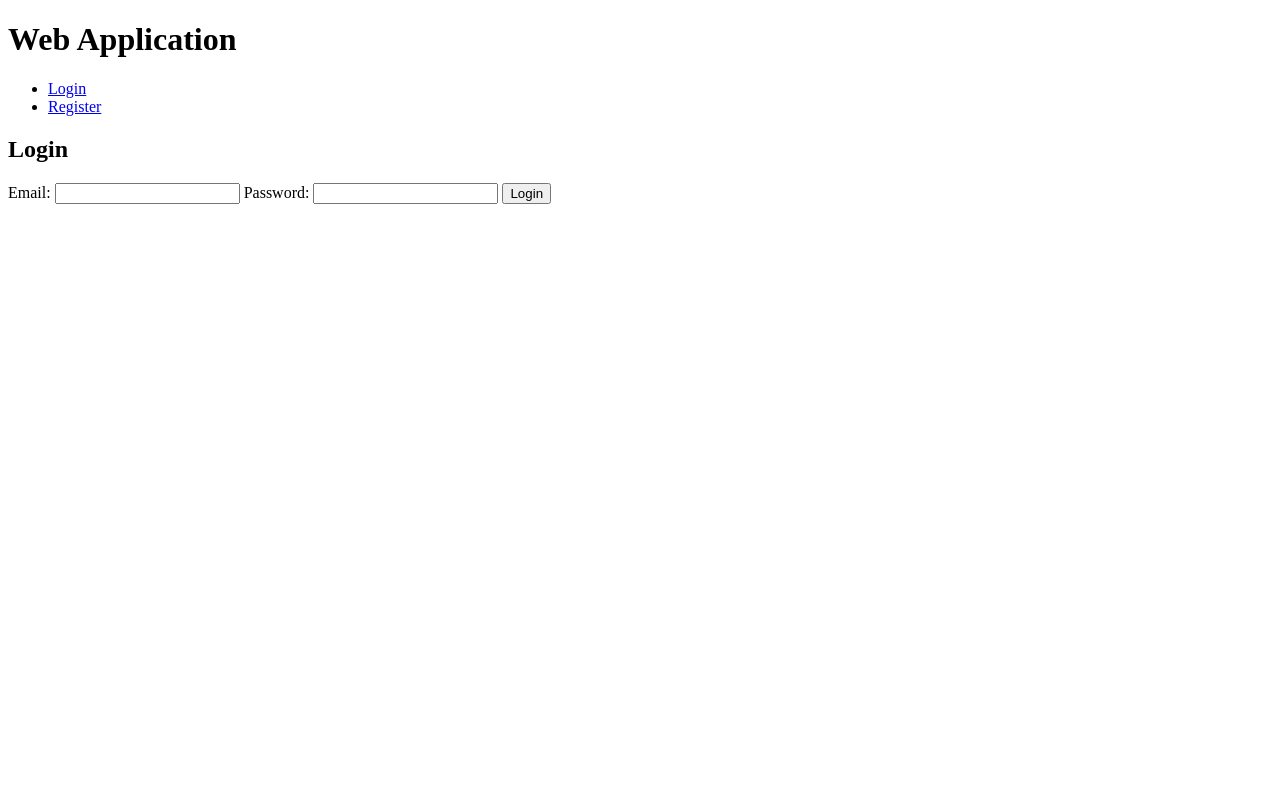
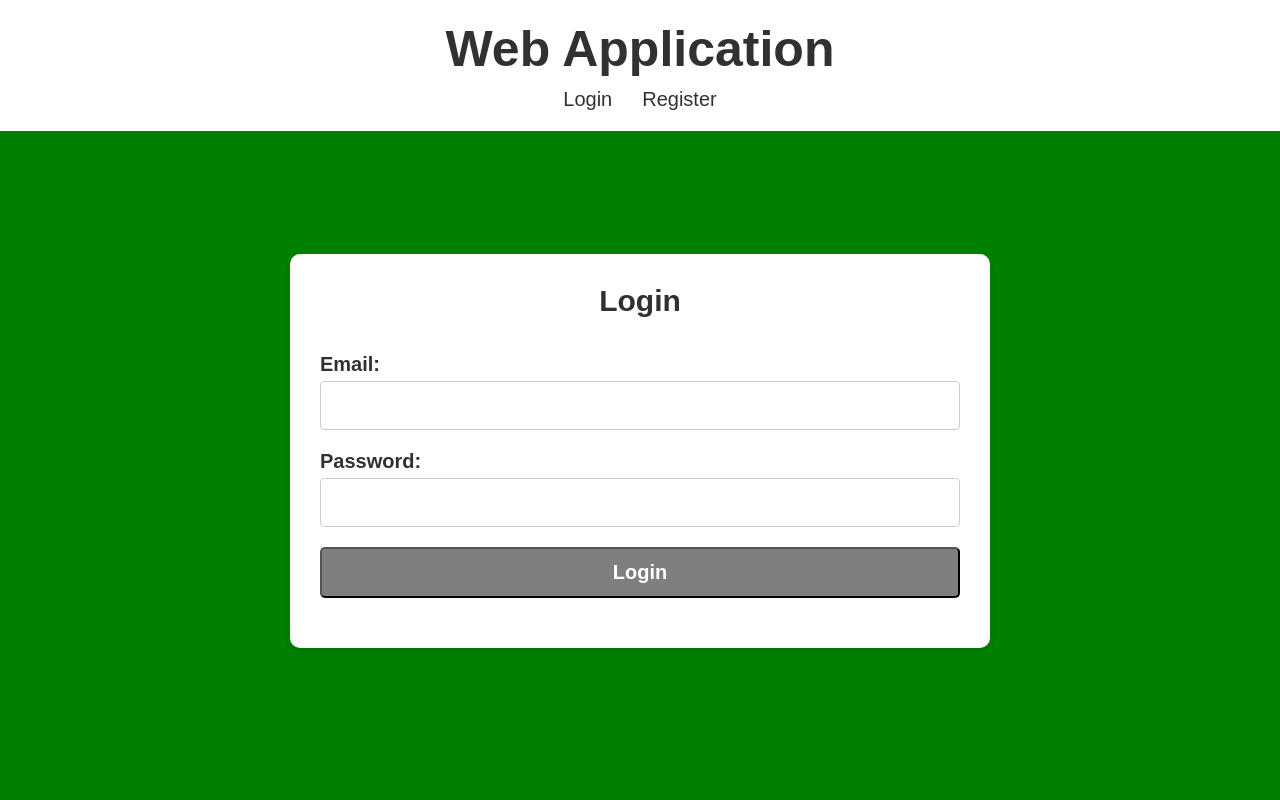
Before and after one commit to Kirito1456/SECWB, a Django app: page / in a window 1280 px wide. Run offline with Django 4.2, Linux system fonts and the light colour scheme.

Commit message:
added css

```diff
--- a/application/application/settings.py
+++ b/application/application/settings.py
@@ -92,9 +92,10 @@ DATABASES = {
         'ENGINE': 'django.db.backends.mysql',
         'NAME': 'webapp',
         'USER': 'root',
-        'PASSWORD': 'password',
+        'PASSWORD': '',
         'HOST': 'localhost',
-        'PORT': '3306',
+        'PORT': '4000',
+        #'PORT': '3306'
     }
 }
 
--- /dev/null
+++ b/application/static/style.css
@@ -0,0 +1,169 @@
+* {
+  margin: 0;
+  padding: 0;
+  box-sizing: border-box;
+  font-family: Arial, sans-serif;
+}
+
+body {
+  background-color: green;
+  color: #313131;
+  margin: 0;
+  display: flex;
+  flex-direction: column;
+  min-height: 100vh;
+}
+
+header {
+  background-color: white;
+  color: #313131;
+  padding: 20px 0;
+  text-align: center;
+}
+
+header h1 {
+  margin: 0;
+  font-size: 50px;
+}
+
+nav {
+  margin-top: 10px;
+}
+
+nav ul {
+  list-style: none;
+  padding: 0;
+  display: flex;
+  justify-content: center;
+}
+
+nav ul li {
+  margin: 0 15px;
+}
+
+nav ul li a {
+  color: #313131;
+  text-decoration: none;
+  padding-top: 10px;
+  font-size: 20px;
+  transition: color 0.3s;
+}
+
+nav ul li a:hover {
+  color: green;
+  text-decoration: underline;
+}
+
+main {
+  flex: 1;
+  display: flex;
+  flex-direction: column;
+  align-items: center;
+}
+
+.dashboard-container {
+  display: flex;
+  flex-direction: column;
+  width: 100%;
+  height: 100%;
+  padding: 20px;
+}
+
+.dashboard-box {
+  background-color: #fff;
+  border-radius: 10px;
+  box-shadow: 0 4px 8px rgba(0, 0, 0, 0.1);
+  padding: 30px;
+  width: 100%;
+  max-width: 100%;
+  margin-top: 20px;
+}
+
+.content-header {
+  text-align: left;
+  width: 100%;
+}
+
+.container {
+  display: flex;
+  align-items: center;
+  justify-content: center;
+  min-height: 80vh;
+}
+
+p {
+  font-size: 20px;
+  color: #666;
+}
+
+.box {
+  background-color: #fff;
+  border-radius: 10px;
+  box-shadow: 0 4px 8px rgba(0, 0, 0, 0.1);
+  padding: 30px;
+  width: 700px;
+  max-width: 100%;
+}
+
+.form {
+  display: flex;
+  flex-direction: column;
+}
+
+.form-header {
+  margin-bottom: 20px;
+  text-align: center;
+}
+
+h2 {
+  font-size: 30px;
+  font-weight: bold;
+  color: #313131;
+}
+
+.form-group {
+  margin-bottom: 20px;
+}
+
+.form-group label {
+  display: block;
+  margin-bottom: 5px;
+  margin-top: 15px;
+  font-weight: bold;
+  color: #313131;
+  font-size: 20px;
+}
+
+.form-group input[type="email"],
+.form-group input[type="password"],
+.form-group input[type="text"],
+.form-group input[type="file"] {
+    width: 100%;
+    padding: 12px;
+    border: 1px solid #ccc;
+    border-radius: 4px;
+    font-size: 20px;
+}
+
+button {
+  width: 100%;
+  padding: 12px;
+  background-color: rgb(127, 127, 127);
+  color: white;
+  border-radius: 5px;
+  cursor: pointer;
+  font-size: 20px;
+  font-weight: bold;
+  transition: background-color 0.3s ease;
+}
+
+button:hover {
+  background-color: #0d8b0b;
+  color: white;
+}
+
+.error-message {
+  color: red;
+  margin-top: 20px;
+  text-align: center;
+}
--- a/application/templates/website/base.html
+++ b/application/templates/website/base.html
@@ -4,6 +4,8 @@
     <meta charset="UTF-8">
     <meta name="viewport" content="width=device-width, initial-scale=1.0">
     <title>{% block title %}Web Application{% endblock %}</title>
+    {% load static %}
+    <link rel="stylesheet" href="{% static 'style.css' %}">
 </head>
 <body>
     <header>
--- a/application/templates/website/login.html
+++ b/application/templates/website/login.html
@@ -3,15 +3,29 @@
 {% block title %}Login - My Web Application{% endblock %}
 
 {% block content %}
+<div class="container">
+    <div class="box">
+        <div class="form">
+            <div class="form-header">
                 <h2>Login</h2>
+            </div>
             <form method="post">
                 {% csrf_token %}
+                <div class="form-group">
                     <label for="email">Email:</label>
                     <input type="email" id="email" name="email" required>
+                </div>
+                <div class="form-group">
                     <label for="password">Password:</label>
                     <input type="password" id="password" name="password" required>
+                </div>
+                <div class="form-group">
                     <button type="submit">Login</button>
+                </div>
             </form>
+        </div>
+    </div>
+</div>
 {% if error_message %}
     <p>An error occurred: {{ error_message }}</p>
 {% endif %}
```
Also changed, not shown: application/templates/website/dashboard.html (+8 -2 lines), application/templates/website/register.html (+10 -0 lines). Lines whose indentation alone changed are shown as unchanged.
